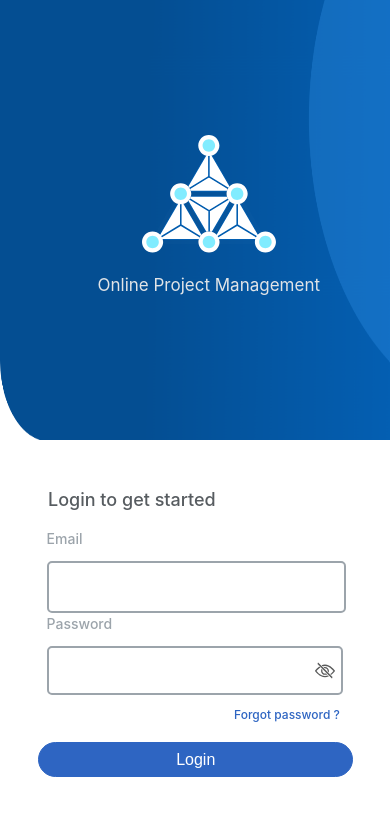
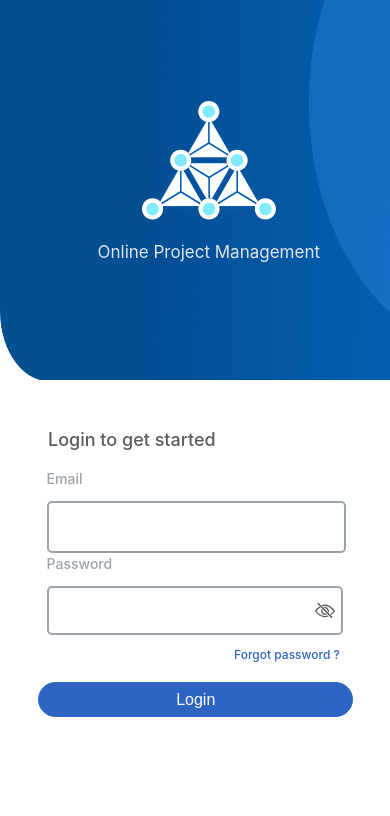
Before and after one commit to Yasin051197/technoprime_assignment_frontend, a React (Create React App) app in the folder frontend/: page / in a window 390 px wide. Shown: the top 816 px of the page. Built offline with nearby package versions, Linux system fonts and the light colour scheme.

Commit message:
added new css

```diff
--- a/frontend/package.json
+++ b/frontend/package.json
@@ -9,6 +9,7 @@
     "@testing-library/user-event": "^13.5.0",
     "axios": "^1.4.0",
     "chart.js": "^4.3.0",
+    "netlify-cli": "^15.3.1",
     "react": "^18.2.0",
     "react-chartjs-2": "^5.2.0",
     "react-dom": "^18.2.0",
--- a/frontend/src/Css/Login.css
+++ b/frontend/src/Css/Login.css
@@ -144,7 +144,7 @@ text-align: left;
     }
     #logo_img1{
         left: 25%;
-        top:16%;
+        top:12%;
     }
     #login_title{
         margin-left: 18px;
@@ -160,6 +160,7 @@ text-align: left;
         position: static;
         box-shadow:none;
         padding: none;
+        margin-bottom: 40px;
     }
     #login_title{
         font-size: 18px;
@@ -180,7 +181,7 @@ text-align: left;
     #banner_img_small{
         width: 100%;
         display: block;
-        height: 440px;
+        height: 380px;
         margin-bottom: 1px;
     }
     #submit{
```
Also changed, not shown: 1 other file (tests, documents, lock files or other folders).
